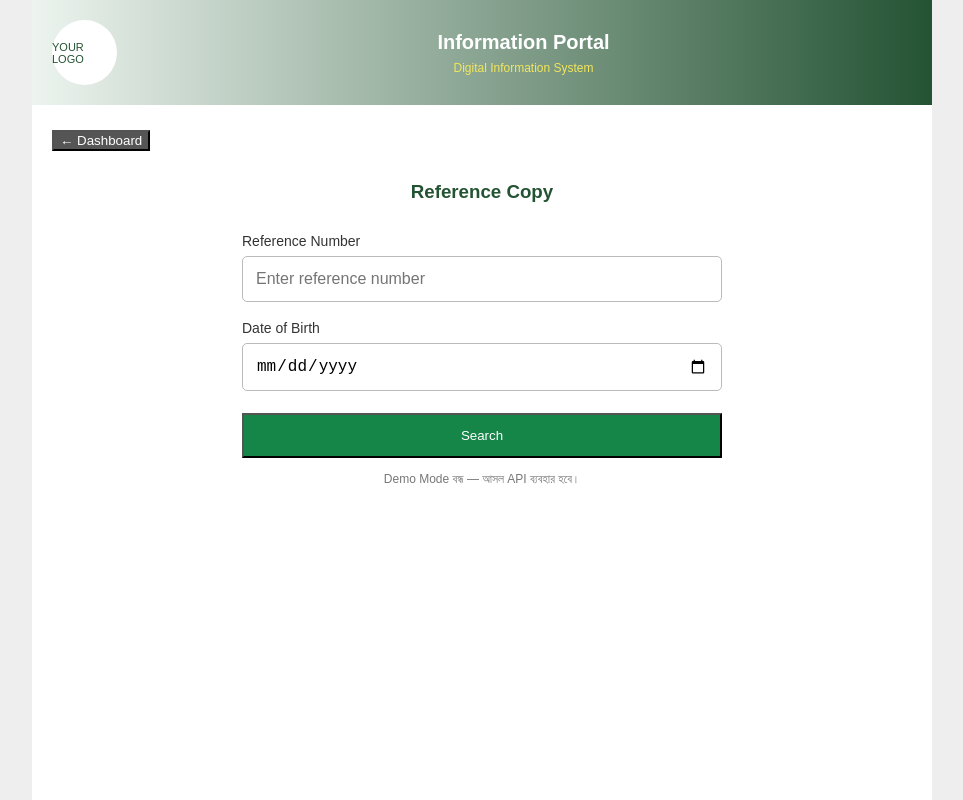
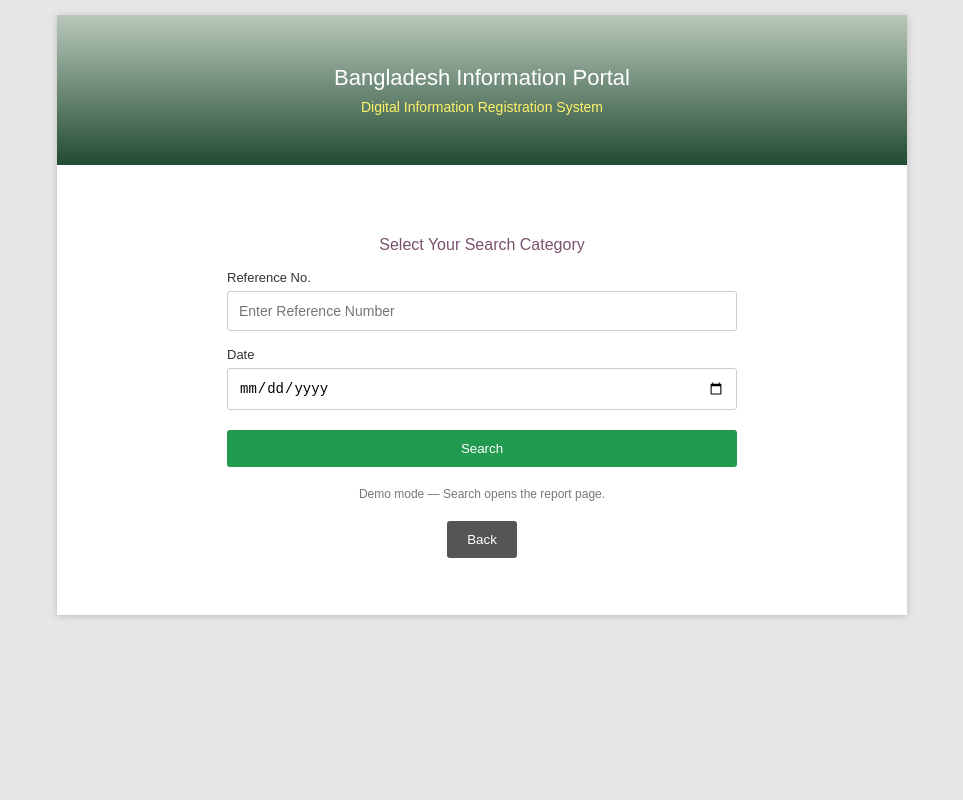
Before and after one commit to Md-Rafii/amar_wallet, a plain HTML site: page search/index.html in a window 1280 px wide. Shown: the whole page, without its empty margins (158-1121 px from the left). Drawn offline with Linux system fonts and the light colour scheme.

Commit message:
Revamp search page layout and styles
Updated the layout and styling of the search page, changed title and header text, and added a new search date input.

```diff
--- a/search/index.html
+++ b/search/index.html
@@ -2,153 +2,169 @@
 <html lang="bn">
 <head>
   <meta charset="UTF-8">
-<meta name="viewport" content="width=device-width, initial-scale=1">
-<title>Reference Search</title>
+  <meta name="viewport" content="width=device-width, initial-scale=1.0">
+  <title>Information Search</title>
+
   <style>
-*{box-sizing:border-box}
-body{margin:0;background:#eee;font-family:Arial,sans-serif;color:#333}
-.page{max-width:900px;min-height:100vh;margin:auto;background:white}
-.header{padding:20px;display:flex;align-items:center;gap:18px;background:linear-gradient(90deg,#edf4ef,#245333);color:white}
-.logo{width:65px;height:65px;flex-shrink:0;border-radius:50%;background:white;color:#245333;display:grid;place-items:center;font-size:11px}
-.headerText{text-align:center;flex:1}
-.headerText h2{margin:0 0 7px;font-size:20px}
-.headerText p{margin:0;color:#f3e65a;font-size:12px}
-.content{padding:25px 20px}
-.back{background:#555;color:white}
-.form{max-width:480px;margin:30px auto}
-.form h3{text-align:center;color:#245333;margin-bottom:30px}
-label.field{display:block;margin:18px 0 7px;font-size:14px}
-input[type=text],input[type=date]{width:100%;padding:13px;border:1px solid #bbb;border-radius:5px;font-size:16px}
-.searchBtn{width:100%;padding:13px;margin-top:22px;background:#168548;color:white}
-.searchBtn:disabled{opacity:.6}
-.note{text-align:center;font-size:12px;color:#777;line-height:1.6}
-.toast{display:none;position:fixed;bottom:25px;left:50%;transform:translateX(-50%);background:#333;color:white;padding:12px 18px;border-radius:5px;max-width:90%}
+    * { box-sizing: border-box; }
+
+    body {
+      margin: 0;
+      padding: 15px;
+      background: #e7e7e7;
+      font-family: Arial, sans-serif;
+      color: #333;
+    }
+
+    .container {
+      max-width: 850px;
+      min-height: 600px;
+      margin: auto;
+      background: white;
+      box-shadow: 0 1px 8px #bbb;
+    }
+
+    .header {
+      background: linear-gradient(#b9c8bb, #214b32);
+      color: white;
+      min-height: 150px;
+      display: flex;
+      align-items: center;
+      justify-content: center;
+      text-align: center;
+      padding: 20px;
+    }
+
+    .header h2 {
+      font-size: 22px;
+      font-weight: 500;
+      margin: 0 0 8px;
+    }
+
+    .header p {
+      color: #fff36a;
+      margin: 0;
+      font-size: 14px;
+    }
+
+    .content {
+      max-width: 550px;
+      margin: 35px auto;
+      padding: 20px;
+    }
+
+    h3 {
+      text-align: center;
+      font-size: 16px;
+      font-weight: normal;
+      color: #79516c;
+    }
+
+    label {
+      display: block;
+      margin: 16px 0 6px;
+      font-size: 13px;
+    }
+
+    input {
+      width: 100%;
+      padding: 11px;
+      border: 1px solid #ccc;
+      border-radius: 3px;
+      font-size: 14px;
+    }
+
+    button {
+      border: none;
+      border-radius: 3px;
+      padding: 11px 20px;
+      color: white;
+      background: #229b50;
+      cursor: pointer;
+      margin-top: 20px;
+    }
+
+    .search-btn {
+      width: 100%;
+    }
+
+    .back-btn {
+      display: block;
+      margin: 20px auto;
+      background: #555;
+    }
+
+    .note {
+      text-align: center;
+      color: #777;
+      font-size: 12px;
+      margin-top: 20px;
+    }
   </style>
 </head>
+
 <body>
-<div class="page">
+  <div class="container">
+
     <header class="header">
-  <div class="logo">YOUR LOGO</div>
-  <div class="headerText">
-    <h2>Information Portal</h2>
-    <p>Digital Information System</p>
+      <div>
+        <h2>Bangladesh Information Portal</h2>
+        <p>Digital Information Registration System</p>
       </div>
     </header>
 
-<div class="content">
-<button class="back" onclick="location.href='../index.html'">← Dashboard</button>
-
-<div class="form">
-<h3>Reference Copy</h3>
+    <main class="content">
+      <h3>Select Your Search Category</h3>
 
       <form id="searchForm">
-  <label class="field" for="reference">Reference Number</label>
-  <input id="reference" type="text" placeholder="Enter reference number" required>
+        <label for="reference">Reference No.</label>
+        <input
+          id="reference"
+          type="text"
+          placeholder="Enter Reference Number"
+          required
+        >
 
-  <label class="field" for="dob">Date of Birth</label>
-  <input id="dob" type="date" required>
+        <label for="searchDate">Date</label>
+        <input id="searchDate" type="date" required>
 
-  <button id="searchBtn" class="searchBtn" type="submit">Search</button>
+        <button class="search-btn" type="submit">Search</button>
       </form>
 
-<p class="note" id="modeNote"></p>
-</div>
-</div>
+      <p class="note">
+        Demo mode — Search opens the report page.
+      </p>
+
+      <button class="back-btn" type="button"
+        onclick="location.href='../index.html'">
+        Back
+      </button>
+    </main>
+
   </div>
 
-<div id="toast" class="toast"></div>
+  <script>
+    document.getElementById("searchForm").addEventListener("submit", function(event) {
+      event.preventDefault();
 
-<script>
-const API_URL="https://YOUR-API-SERVER.com/api/search";
+      const reference = document.getElementById("reference").value.trim();
+      const date = document.getElementById("searchDate").value;
 
-function toast(message){
-  const el=document.getElementById("toast");
-  el.textContent=message;
-  el.style.display="block";
-  clearTimeout(window.toastTimer);
-  window.toastTimer=setTimeout(()=>el.style.display="none",3000);
+      if (!reference || !date) {
+        alert("Reference Number এবং Date লিখুন।");
+        return;
       }
 
-function updateNote(){
-  const demo=localStorage.getItem("demoMode")==="on";
-  document.getElementById("modeNote").textContent=demo
-    ?"Demo Mode চালু — কল্পিত পরীক্ষামূলক তথ্য ব্যবহার হবে।"
-    :"Demo Mode বন্ধ — আসল API ব্যবহার হবে।";
-}
-updateNote();
+      // Demo search details save
+      sessionStorage.setItem("reportReference", reference);
+      sessionStorage.setItem("reportDate", date);
 
-document.getElementById("searchForm").addEventListener("submit",async function(e){
-  e.preventDefault();
-
-  const reference=document.getElementById("reference").value.trim();
-  const dob=document.getElementById("dob").value;
-  const btn=document.getElementById("searchBtn");
-  const demo=localStorage.getItem("demoMode")==="on";
-
-  btn.disabled=true;
-  btn.textContent="Searching...";
-
-  try{
-    let data;
-
-    if(demo){
-      data={
-        id:"DEMO-"+reference,
-        reference,
-        dob,
-        nameBn:"উদাহরণ ব্যবহারকারী",
-        nameEn:"DEMO USER",
-        father:"উদাহরণ পিতা",
-        mother:"উদাহরণ মাতা",
-        blood:"O+",
-        occupation:"Student",
-        other:"Demo information only",
-        presentAddress:"Demo Present Address",
-        permanentAddress:"Demo Permanent Address",
-        photo:"",
-        demo:true
-      };
-    }else{
-      if(API_URL.includes("YOUR-API-SERVER")){
-        throw new Error("API_NOT_CONFIGURED");
-      }
-
-      const url=API_URL+
-        "?reference="+encodeURIComponent(reference)+
-        "&dob="+encodeURIComponent(dob);
-
-      const response=await fetch(url,{
-        headers:{"Accept":"application/json"}
-      });
-
-      if(!response.ok)throw new Error("API_FAILED");
-
-      const result=await response.json();
-      if(result.success!==true||!result.data)throw new Error("API_FAILED");
-
-      data={...result.data,reference,dob:result.data.dob||dob,demo:false};
-    }
-
-    sessionStorage.setItem("reportData",JSON.stringify(data));
-
-
-
-      location.href="../report/index.html";
-
-
-    toast(demo
-      ?"Demo Search সফল। Report page পরে যোগ হবে।"
-      :"API সফল। Report page পরে যোগ হবে।");
-
-  }catch(err){
-    console.error(err);
-    toast(err.message==="API_NOT_CONFIGURED"
-      ?"আগে API URL বসাও"
-      :"API server off");
-  }finally{
-    btn.disabled=false;
-    btn.textContent="Search";
-  }
+      // Open report/index.html
+      window.location.href =
+        "../report/index.html?reference=" +
+        encodeURIComponent(reference) +
+        "&date=" +
+        encodeURIComponent(date);
     });
   </script>
 </body>
```
Lines whose indentation alone changed are shown as unchanged.
